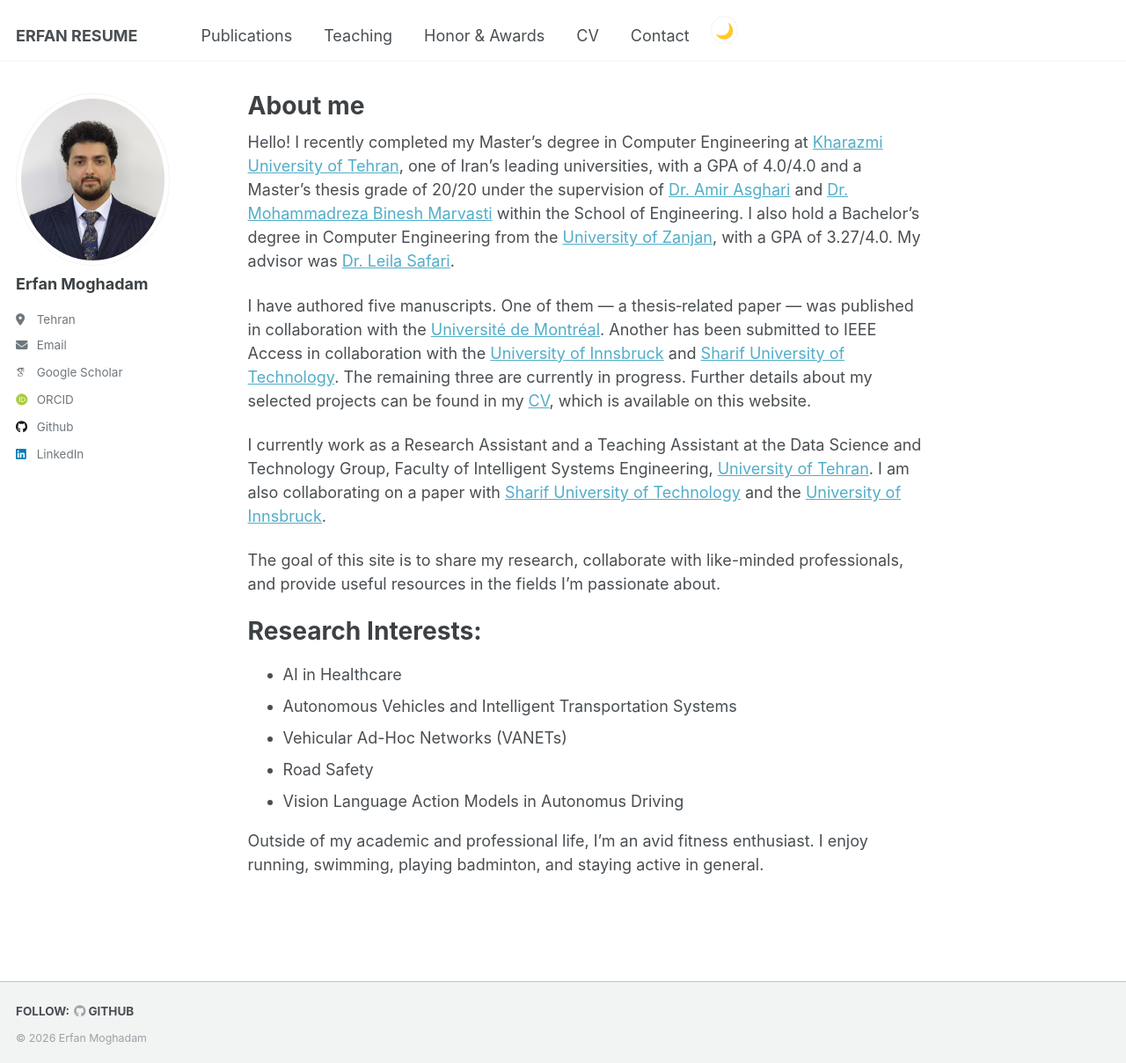
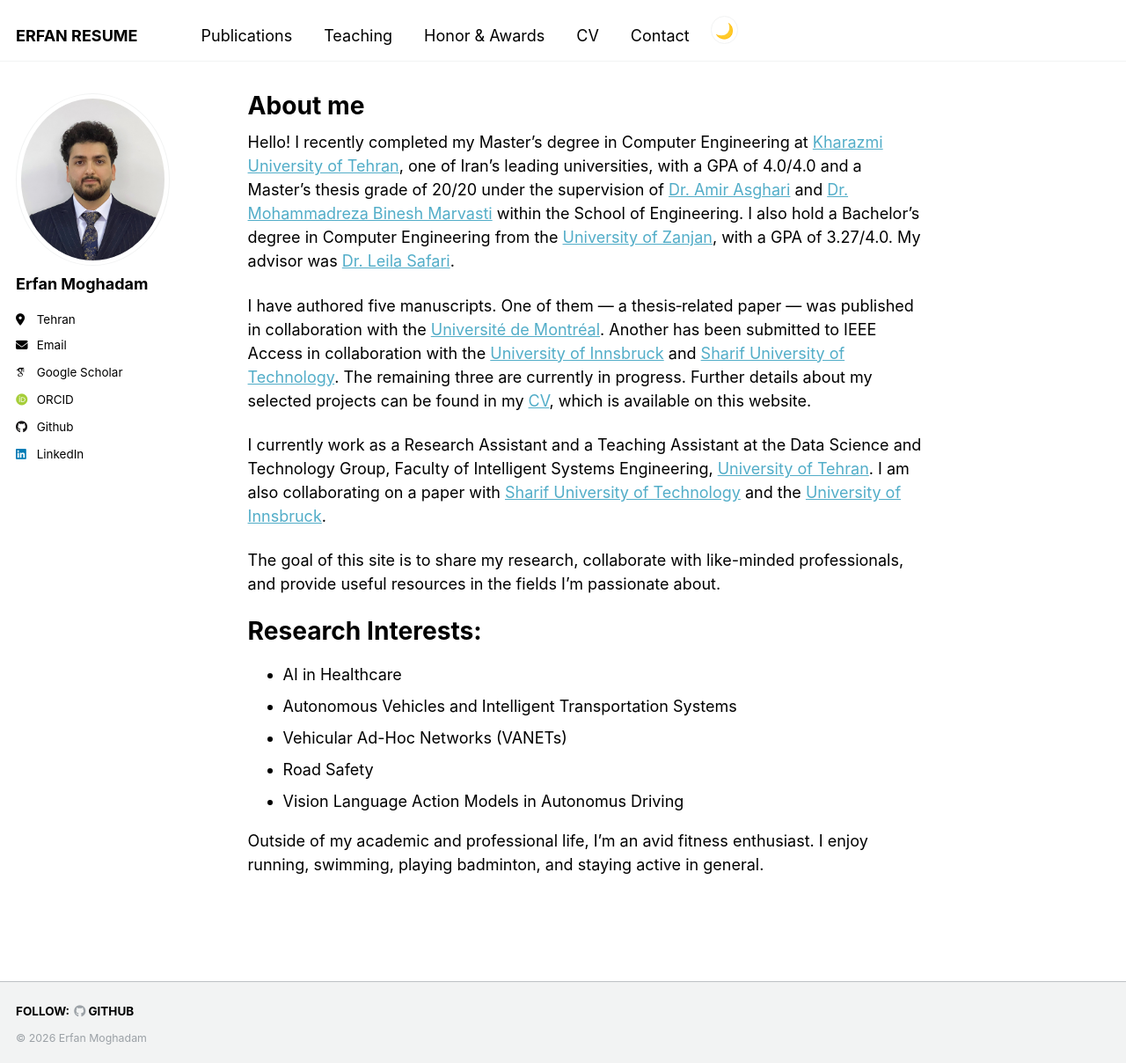
Before and after one commit to erfanresume/erfanresume.github.io, a Jekyll site: the page built from _pages/about.md, in a window 1280 px wide and 1208 px high. Shown: the whole window at 88% size. Built offline with Jekyll 4.4.1, drawn with Linux system fonts in a browser that asks for light colours; some web fonts are replaced.

Commit message:
Update _custom.scss

```diff
--- a/_sass/_custom.scss
+++ b/_sass/_custom.scss
@@ -1,9 +1,12 @@
 :root {
   --site-bg: #ffffff;
   --site-surface: #ffffff;
-  --site-text: #494e52;
-  --site-muted: #6f777d;
-  --site-heading: #3d4144;
+  /*--site-text: #494e52;*/
+  --site-text: #000000;
+  --site-muted: #000000;
+  --site-heading: #000000;
+  /*--site-muted: #6f777d;*/
+  /*--site-heading: #3d4144;*/
   --site-link: #52adc8;
   --site-border: #f2f3f3;
   --site-masthead: #ffffff;
@@ -12,10 +15,13 @@
 html[data-theme="dark"] {
   --site-bg: #111418;
   --site-surface: #171b20;
-  --site-text: #d7dce0;
+  /*--site-text: #d7dce0;
   --site-muted: #a3abb2;
   --site-heading: #f1f4f6;
-  --site-link: #7dcfff;
+  --site-text: #d7dce0;*/
+  --site-muted: #ffffff;
+  --site-heading: #ffffff;
+  --site-link: #ffffff;
   --site-border: #2a3038;
   --site-masthead: #15191e;
 }
```
